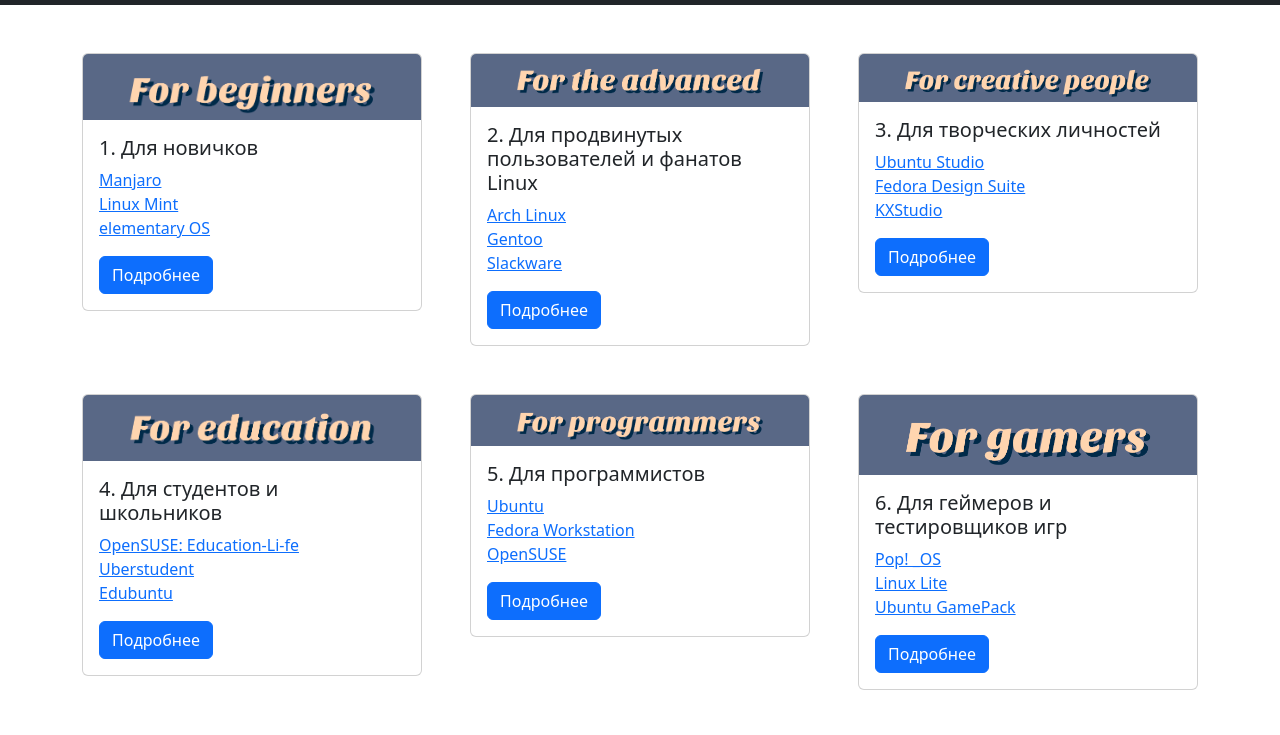
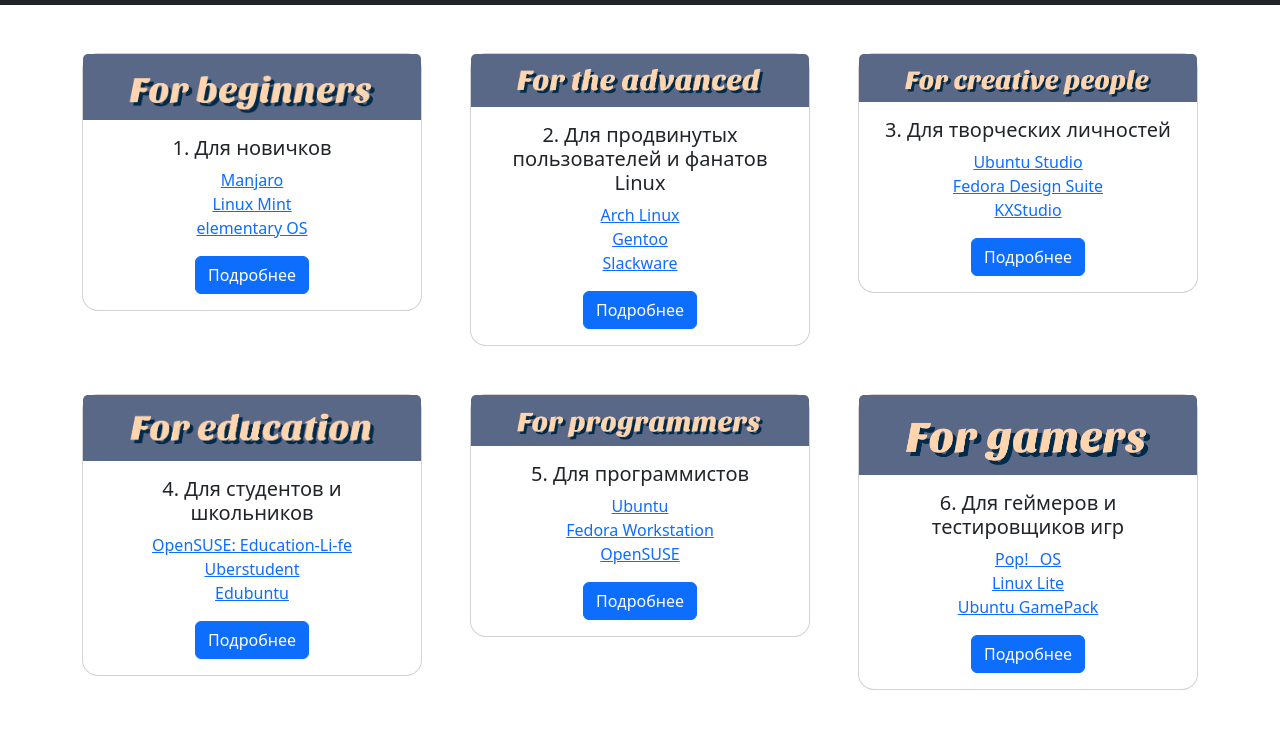
Before and after one commit to 37470022/GNU-Linux, a plain HTML site: page distributions.html in a window 1280 px wide. Shown: the part 51-786 px from the top of the page. Drawn offline with nearby package versions, Linux system fonts and the light colour scheme.

Commit message:
distributions.html

```diff
--- a/distributions.html
+++ b/distributions.html
@@ -16,7 +16,15 @@
       integrity="sha384-0pUGZvbkm6XF6gxjEnlmuGrJXVbNuzT9qBBavbLwCsOGabYfZo0T0to5eqruptLy"
       crossorigin="anonymous"
     ></script>
-    <style></style>
+    <style>
+      .card {
+        border-radius: 1em;
+        text-align: center;
+      }
+      .card:hover {
+        background-color: rgb(0, 0, 0, 0.1);
+      }
+    </style>
   </head>
   <body>
     <nav class="navbar navbar-expand-lg navbar-dark bg-dark">
```
